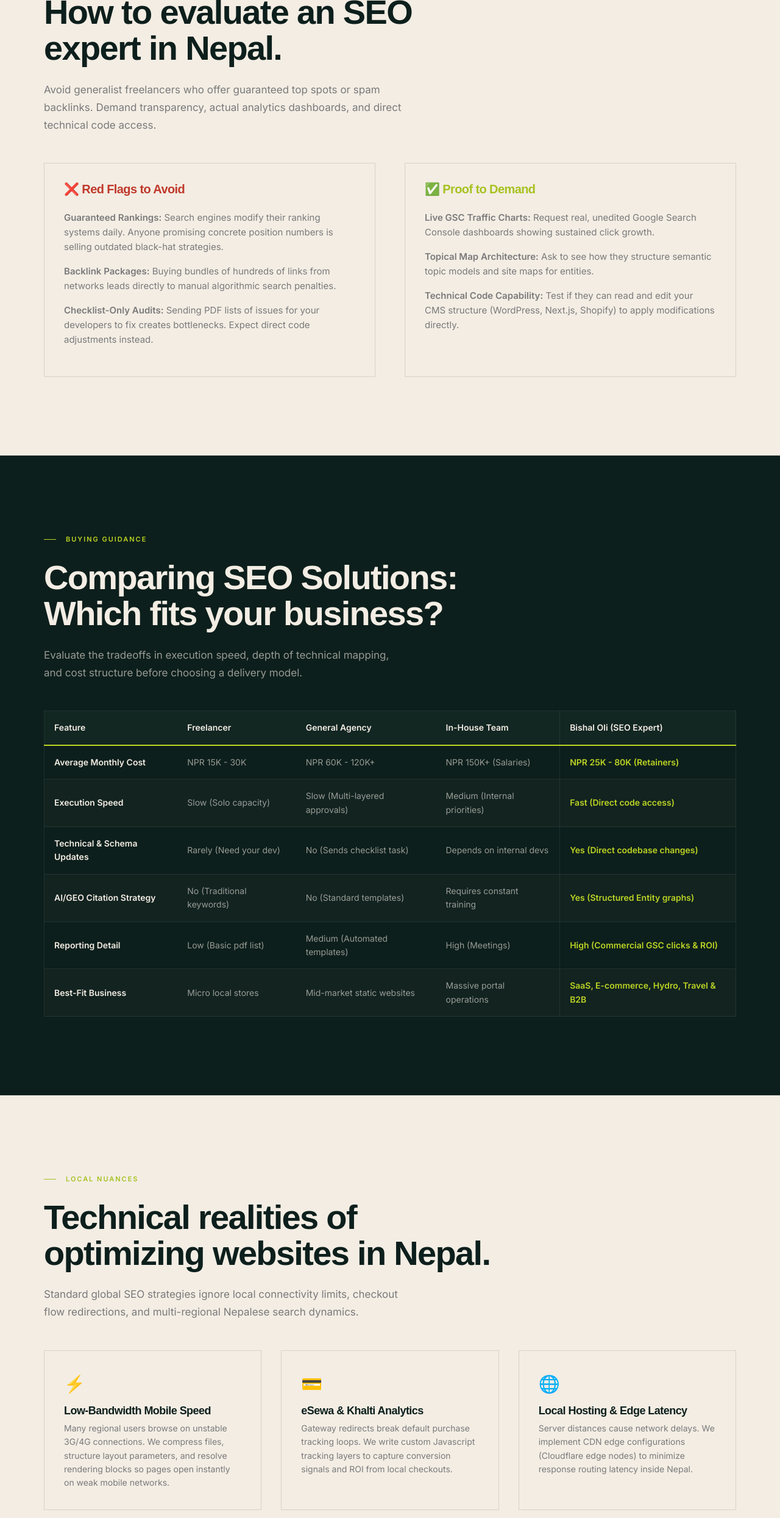
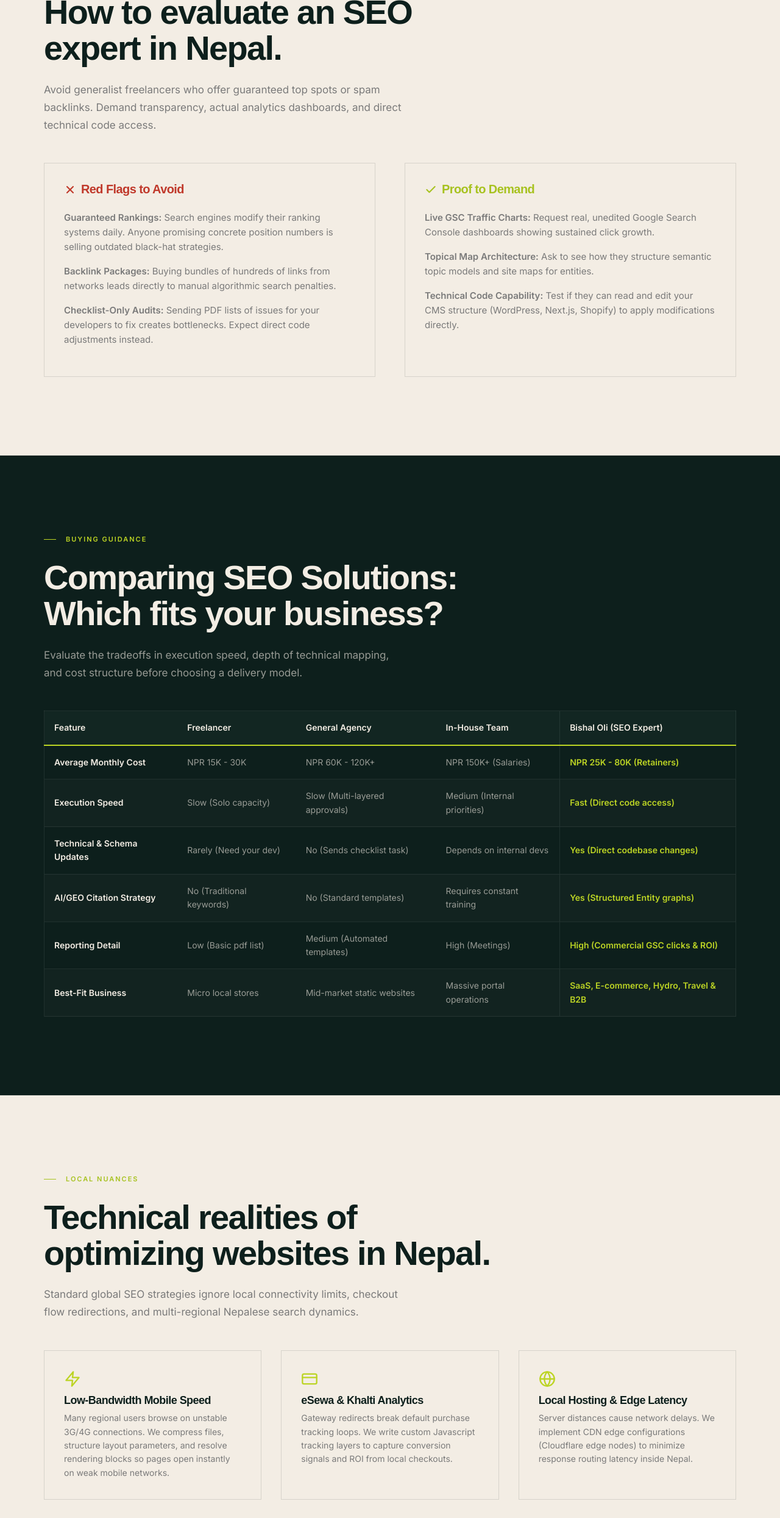
Before and after one commit to cartoonq474-cloud/Bishal-oli, a Next.js app: page /seo-expert-nepal in a window 1280 px wide. Shown: the part 2793-5282 px from the top of the page at 61% size. Built offline with nearby package versions, Linux system fonts and the light colour scheme; a web font is replaced by a local one.

Commit message:
design: replace native emojis with clean inline SVG vector icons

```diff
--- a/src/app/seo-expert-nepal/page.js
+++ b/src/app/seo-expert-nepal/page.js
@@ -210,7 +210,13 @@ export default function SeoExpertNepal() {
 
           <div style={{ display: 'grid', gridTemplateColumns: 'repeat(auto-fit, minmax(280px, 1fr))', gap: 'var(--s6)', marginTop: 'var(--s6)' }}>
             <div style={{ border: '1px solid var(--border)', padding: 'var(--s4)', background: 'var(--ivory)' }}>
-              <h3 style={{ fontSize: '1.25rem', marginBottom: 'var(--s3)', color: '#c0392b' }}>❌ Red Flags to Avoid</h3>
+              <h3 style={{ fontSize: '1.25rem', marginBottom: 'var(--s3)', color: '#c0392b', display: 'flex', alignItems: 'center' }}>
+                <svg width="20" height="20" viewBox="0 0 24 24" fill="none" stroke="currentColor" strokeWidth="2.5" strokeLinecap="round" strokeLinejoin="round" style={{ marginRight: '8px' }} aria-hidden="true">
+                  <line x1="18" y1="6" x2="6" y2="18" />
+                  <line x1="6" y1="6" x2="18" y2="18" />
+                </svg>
+                Red Flags to Avoid
+              </h3>
               <ul style={{ listStyleType: 'none', padding: 0, margin: 0, fontSize: '0.9375rem', color: 'var(--gray)' }}>
                 <li style={{ marginBottom: '16px' }}><strong>Guaranteed Rankings:</strong> Search engines modify their ranking systems daily. Anyone promising concrete position numbers is selling outdated black-hat strategies.</li>
                 <li style={{ marginBottom: '16px' }}><strong>Backlink Packages:</strong> Buying bundles of hundreds of links from networks leads directly to manual algorithmic search penalties.</li>
@@ -219,7 +225,12 @@ export default function SeoExpertNepal() {
             </div>
 
             <div style={{ border: '1px solid var(--border)', padding: 'var(--s4)', background: 'var(--ivory)' }}>
-              <h3 style={{ fontSize: '1.25rem', marginBottom: 'var(--s3)', color: 'var(--lime-dark)' }}>✅ Proof to Demand</h3>
+              <h3 style={{ fontSize: '1.25rem', marginBottom: 'var(--s3)', color: 'var(--lime-dark)', display: 'flex', alignItems: 'center' }}>
+                <svg width="20" height="20" viewBox="0 0 24 24" fill="none" stroke="currentColor" strokeWidth="2.5" strokeLinecap="round" strokeLinejoin="round" style={{ marginRight: '8px' }} aria-hidden="true">
+                  <polyline points="20 6 9 17 4 12" />
+                </svg>
+                Proof to Demand
+              </h3>
               <ul style={{ listStyleType: 'none', padding: 0, margin: 0, fontSize: '0.9375rem', color: 'var(--gray)' }}>
                 <li style={{ marginBottom: '16px' }}><strong>Live GSC Traffic Charts:</strong> Request real, unedited Google Search Console dashboards showing sustained click growth.</li>
                 <li style={{ marginBottom: '16px' }}><strong>Topical Map Architecture:</strong> Ask to see how they structure semantic topic models and site maps for entities.</li>
@@ -288,19 +299,28 @@ export default function SeoExpertNepal() {
 
           <div style={{ display: 'grid', gridTemplateColumns: 'repeat(auto-fit, minmax(280px, 1fr))', gap: 'var(--s4)', marginTop: 'var(--s6)' }}>
             <div style={{ border: '1px solid var(--border)', padding: 'var(--s4)', display: 'flex', flexDirection: 'column' }}>
-              <div style={{ fontSize: '1.75rem', marginBottom: '12px' }}>⚡</div>
+              <svg width="28" height="28" viewBox="0 0 24 24" fill="none" stroke="currentColor" strokeWidth="2" strokeLinecap="round" strokeLinejoin="round" style={{ color: 'var(--lime)', marginBottom: '12px' }} aria-hidden="true">
+                <polygon points="13 2 3 14 12 14 11 22 21 10 12 10 13 2" />
+              </svg>
               <h3 style={{ fontSize: '1.125rem', marginBottom: '8px' }}>Low-Bandwidth Mobile Speed</h3>
               <p style={{ fontSize: '0.875rem', color: 'var(--gray)', lineHeight: 1.6 }}>Many regional users browse on unstable 3G/4G connections. We compress files, structure layout parameters, and resolve rendering blocks so pages open instantly on weak mobile networks.</p>
             </div>
 
             <div style={{ border: '1px solid var(--border)', padding: 'var(--s4)', display: 'flex', flexDirection: 'column' }}>
-              <div style={{ fontSize: '1.75rem', marginBottom: '12px' }}>💳</div>
+              <svg width="28" height="28" viewBox="0 0 24 24" fill="none" stroke="currentColor" strokeWidth="2" strokeLinecap="round" strokeLinejoin="round" style={{ color: 'var(--lime)', marginBottom: '12px' }} aria-hidden="true">
+                <rect x="2" y="5" width="20" height="14" rx="2" />
+                <line x1="2" y1="10" x2="22" y2="10" />
+              </svg>
               <h3 style={{ fontSize: '1.125rem', marginBottom: '8px' }}>eSewa &amp; Khalti Analytics</h3>
               <p style={{ fontSize: '0.875rem', color: 'var(--gray)', lineHeight: 1.6 }}>Gateway redirects break default purchase tracking loops. We write custom Javascript tracking layers to capture conversion signals and ROI from local checkouts.</p>
             </div>
 
             <div style={{ border: '1px solid var(--border)', padding: 'var(--s4)', display: 'flex', flexDirection: 'column' }}>
-              <div style={{ fontSize: '1.75rem', marginBottom: '12px' }}>🌐</div>
+              <svg width="28" height="28" viewBox="0 0 24 24" fill="none" stroke="currentColor" strokeWidth="2" strokeLinecap="round" strokeLinejoin="round" style={{ color: 'var(--lime)', marginBottom: '12px' }} aria-hidden="true">
+                <circle cx="12" cy="12" r="10" />
+                <line x1="2" y1="12" x2="22" y2="12" />
+                <path d="M12 2a15.3 15.3 0 0 1 4 10 15.3 15.3 0 0 1-4 10 15.3 15.3 0 0 1-4-10 15.3 15.3 0 0 1 4-10z" />
+              </svg>
               <h3 style={{ fontSize: '1.125rem', marginBottom: '8px' }}>Local Hosting &amp; Edge Latency</h3>
               <p style={{ fontSize: '0.875rem', color: 'var(--gray)', lineHeight: 1.6 }}>Server distances cause network delays. We implement CDN edge configurations (Cloudflare edge nodes) to minimize response routing latency inside Nepal.</p>
             </div>
--- a/src/components/ContactForm.js
+++ b/src/components/ContactForm.js
@@ -18,9 +18,11 @@ export default function ContactForm() {
   if (submitted) {
     return (
       <div style={{ padding: '40px', textAlign: 'center', background: 'var(--sage)', borderRadius: '4px' }}>
-        <div style={{ fontSize: '2rem', marginBottom: '16px' }}>✅</div>
+        <svg width="32" height="32" viewBox="0 0 24 24" fill="none" stroke="currentColor" strokeWidth="2.5" strokeLinecap="round" strokeLinejoin="round" style={{ color: 'var(--lime-dark)', margin: '0 auto 16px', display: 'block' }}>
+          <polyline points="20 6 9 17 4 12" />
+        </svg>
         <h3>Message sent!</h3>
-        <p style={{ color: 'var(--gray)', marginTop: '8px' }}>I'll get back to you within 1–2 business days.</p>
+        <p style={{ color: 'var(--gray)', marginTop: '8px' }}>I&apos;ll get back to you within 1–2 business days.</p>
       </div>
     )
   }
```
Also changed, not shown: src/app/page.js (+9 -1 lines).
